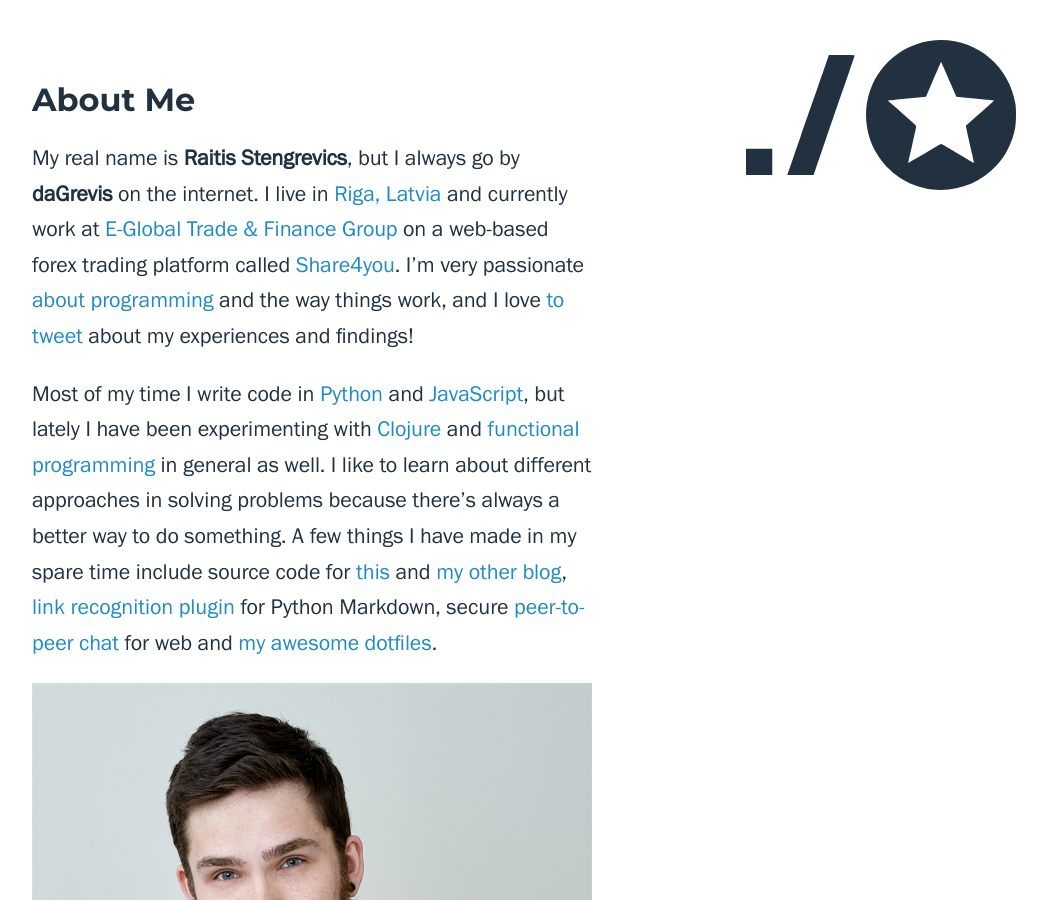
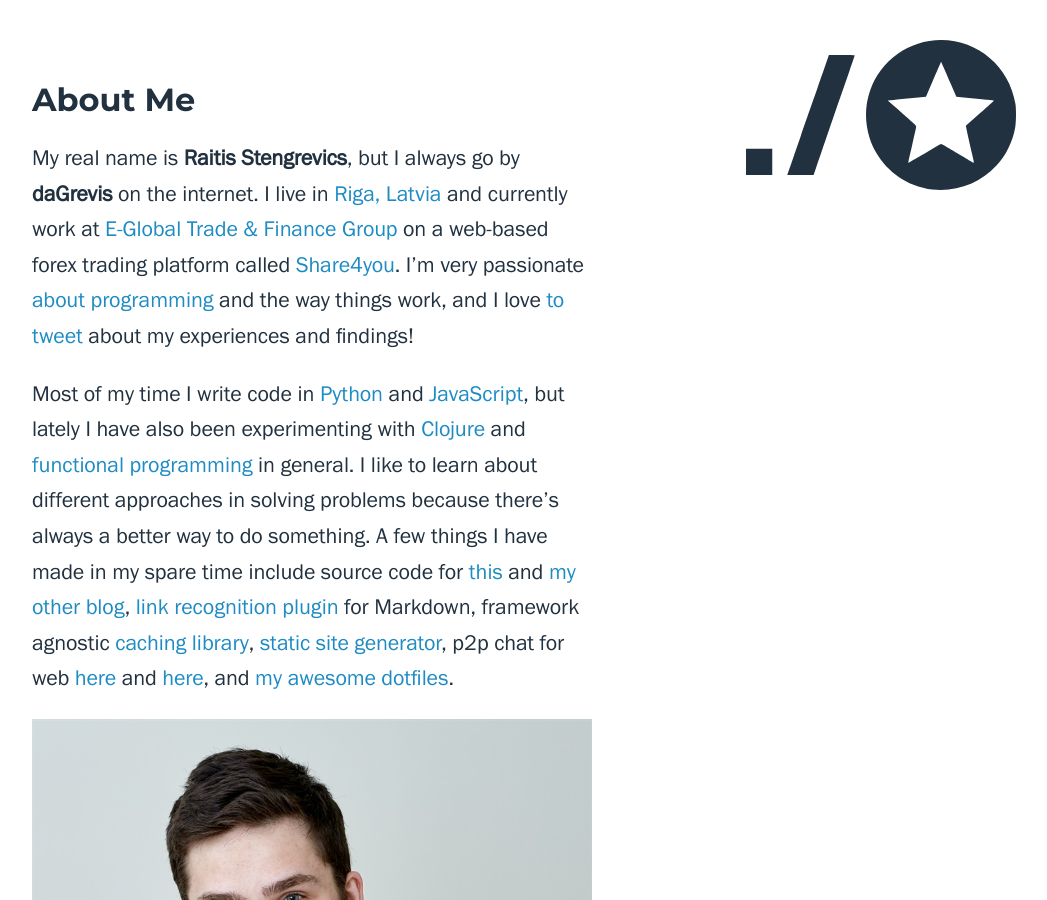
Before and after one commit to daGrevis/daGrev.is, a Jekyll site: the page built from about-me/index.html, in a window 1280 px wide and 900 px high. Shown: the whole window, without its empty margins (224-1271 px from the left). Built offline with Jekyll 4.4.1, drawn with Linux system fonts in a browser that asks for light colours; nearby versions of some CDN libraries.

Commit message:
Update Contacts and About Me

```diff
--- a/about-me/index.html
+++ b/about-me/index.html
@@ -6,41 +6,43 @@ title: "About Me"
 My real name is **Raitis Stengrevics**, but I always go by **daGrevis** on the
 internet. I live in [Riga, Latvia][riga] and currently work at [E-Global Trade
 & Finance Group][eg] on a web-based forex trading platform called
-[Share4you][s4u]. I'm very passionate [about programming](github-dagrevis) and
+[Share4you][s4u]. I'm very passionate [about programming][github-dagrevis] and
 the way things work, and I love [to tweet][twitter-dagrevis] about my
 experiences and findings!
 
 [riga]: https://en.wikipedia.org/wiki/Riga
-[eg]: http://www.eglobal-forex.com/
+[eg]: http://www.forex4you.com/en/
 [s4u]: https://share4you.com/
 [github-dagrevis]: https://github.com/dagrevis
 [twitter-dagrevis]: https://twitter.com/dagrevis
 
+Most of my time I write code in [Python][python] and [JavaScript][javascript],
+but lately I have also been experimenting with [Clojure](clojure) and
+[functional programming][fp] in general. I like to learn about different
+approaches in solving problems because there's always a better way to do
+something. A few things I have made in my spare time include source code for
+[this][dagrev.is] and [my other blog][dagrevis.lv], [link recognition
+plugin][mdx-linkify] for Markdown, framework agnostic [caching
+library][sweetcache], [static site generator][squirrel], p2p chat for web
+[here][hendrix-chat] and [here][hndrx-chat], and [my awesome
+dotfiles][dotfiles].
 
-Most of my time I write code in [Python][python] and [JavaScript][javascript],
-but lately I have been experimenting with [Clojure](clojure) and [functional
-programming][fp] in general as well. I like to learn about different approaches
-in solving problems because there's always a better way to do something. A few
-things I have made in my spare time include source code for [this][dagrev.is]
-and [my other blog][dagrevis.lv], [link recognition plugin][mdx-linkify] for
-Python Markdown, secure [peer-to-peer chat][hendrix-chat] for web and [my
-awesome dotfiles][dotfiles].
-
-[python]: https://www.python.org/
+[python]: https://python.org/
 [javascript]: https://developer.mozilla.org/en-US/docs/Web/JavaScript/About_JavaScript
 [clojure]: http://clojure.org/
 [fp]: https://en.wikipedia.org/wiki/Functional_programming
 [dagrevis.lv]: http://dagrevis.lv/ "daGrevis.lv"
 [dagrev.is]: http://dagrev.is/ "daGrev.is Blog"
 [mdx-linkify]: https://github.com/daGrevis/mdx_linkify "Link recognition for Python Markdown"
+[sweetcache]: https://github.com/daGrevis/sweetcache "Lightweight, framework agnostic caching library with sweet API"
+[squirrel]: https://github.com/daGrevis/squirrel "daGrevis/squirrel: 100% pluggable, no bullshit static blogging"
 [hendrix-chat]: https://github.com/daGrevis/Hendrix "Peer-to-peer (p2p) chat"
+[hndrx-chat]: https://github.com/daGrevis/hndrx "Rewrite for Hendrix, The Peer-to-peer (p2p) chat"
 [dotfiles]: https://github.com/daGrevis/Dotfiles "Dotfiles for my Arch Linux workstation(s)"
-
 
 ![Raitis Stengrevics](/static/assets/raitis-stengrevics.jpg "Raitis Stengrevics")
 (to be honest, I don't really wear suits and my beard isn't that wild most of
 the time)
-
 
 **Disclaimer**: English is not my native language so that's that for mistakes.
 I would appreciate if you could point out what's wrong by [making a pull
```
Also changed, not shown: contacts/index.html (+19 -3 lines).
